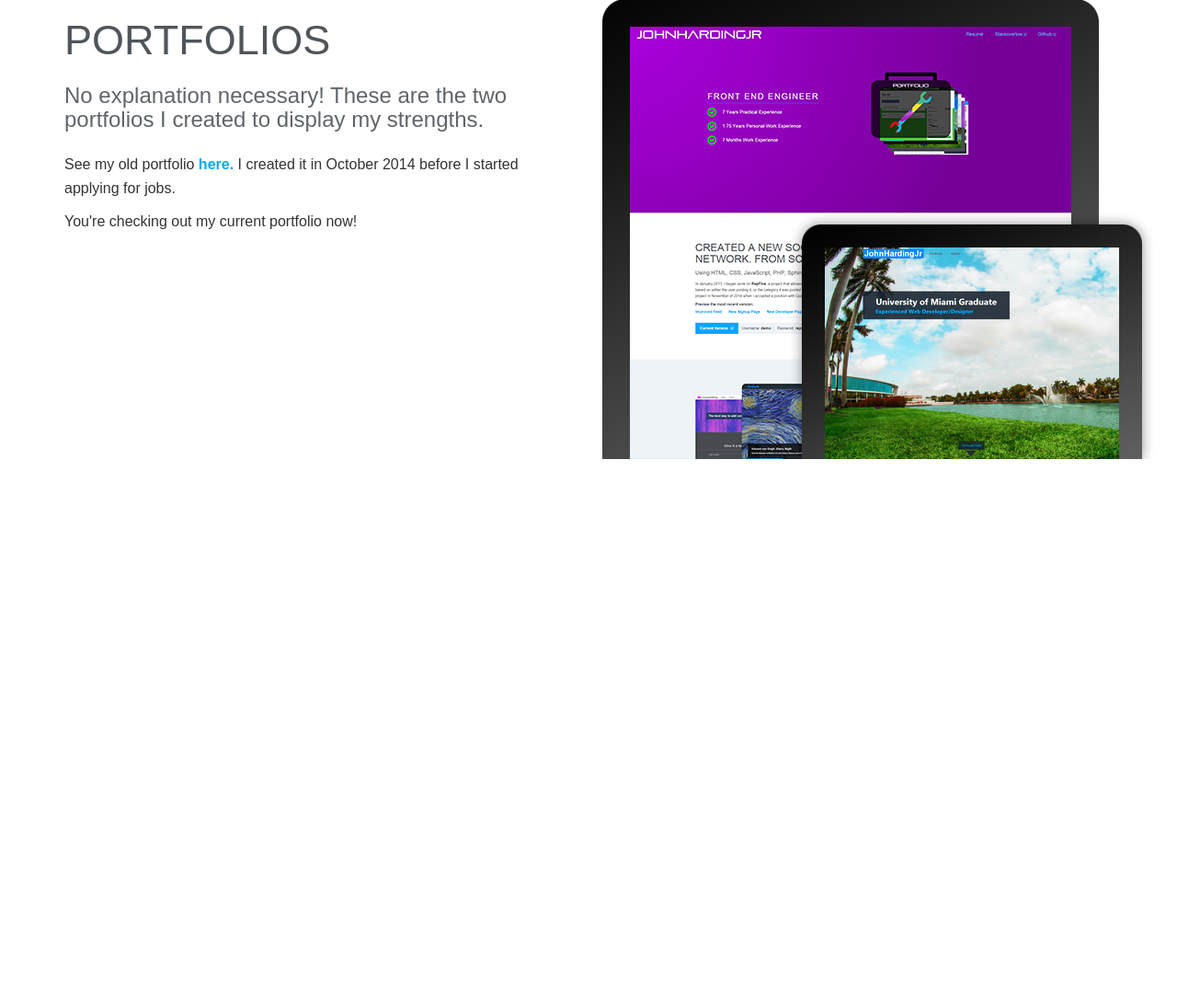
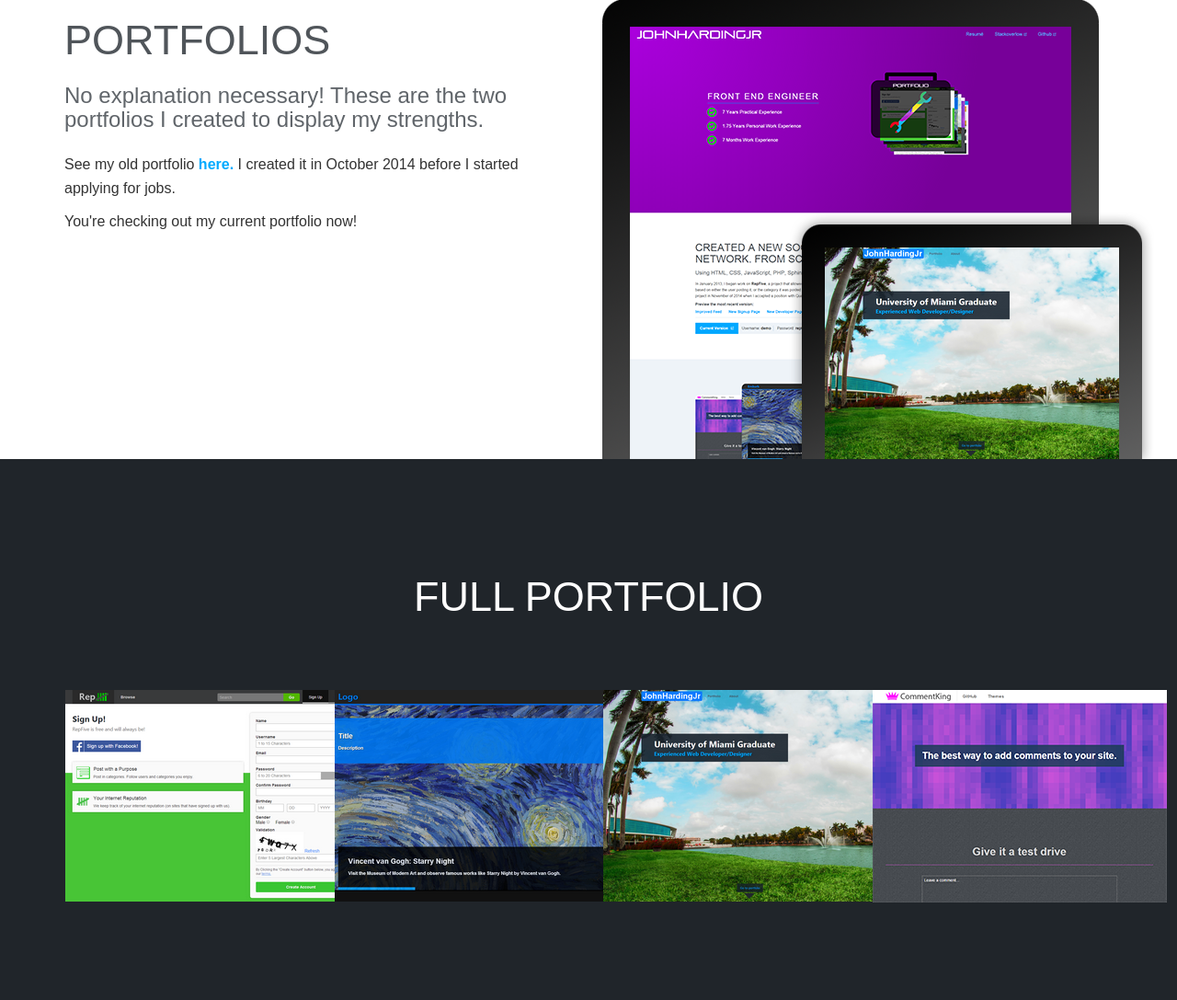
Before and after one commit to john-harding/portfolio, a PHP site: page / in a window 1280 px wide. Shown: the part 2295-3382 px from the top of the page at 92% size. Before the commit the page ends 2794 px from the top, so only its background shows below. Run offline with PHP 8.4, Linux system fonts and the light colour scheme; some libraries are stand-ins or nearby versions.

Commit message:
added new section, changed styles and more

```diff
--- a/css/style.css
+++ b/css/style.css
@@ -132,6 +132,54 @@ body .jh-section#section-0 .container p:hover .r5-login-info {
 body .jh-section#section-0 .container p:hover .r5-login-info span:first-child {
   border-color: #C0D0E0;
 }
+body .jh-section#section-3 {
+  background: #20252A;
+  color: #FFF;
+}
+body .jh-section#section-3 h1 {
+  margin-bottom: 75px;
+  color: #FFF;
+  text-align: center;
+}
+body .jh-section#section-3 div.container div.row div a.outer-portfolio-image {
+  position: relative;
+  display: block;
+  padding: 0;
+  border: 1px transparent solid;
+  transition: all .3s;
+}
+body .jh-section#section-3 div.container div.row div a.outer-portfolio-image > span {
+  position: absolute;
+  display: block;
+  top: 0;
+  left: 0;
+  width: 100%;
+  color: #0AF;
+  background: transparent;
+  font-size: 20px;
+  text-align: center;
+  text-transform: uppercase;
+  letter-spacing: 2px;
+  opacity: 0;
+  filter: alpha(opacity=0);
+  z-index: 0;
+  transition: all .3s;
+}
+body .jh-section#section-3 div.container div.row div a.outer-portfolio-image img {
+  position: relative;
+  margin: 0 auto;
+  transition: all .3s;
+  z-index: 1;
+}
+body .jh-section#section-3 div.container div.row div a.outer-portfolio-image:hover > span {
+  opacity: 1;
+  filter: alpha(opacity=100);
+}
+body .jh-section#section-3 div.container div.row div a.outer-portfolio-image:hover img {
+  margin-top: 35px;
+  opacity: 0.6;
+  filter: alpha(opacity=60);
+}
 body .jh-section a {
   color: #0AF;
   font-weight: 600;
--- a/index.php
+++ b/index.php
@@ -13,6 +13,7 @@
 
 <!-- Font Awesome -->
 <link rel="stylesheet" href="//maxcdn.bootstrapcdn.com/font-awesome/4.3.0/css/font-awesome.min.css">
+<link rel="icon" href="images/icon_small.ico">
 
  <!-- HTML5 Shim and Respond.js -->
   <!--[if lt IE 9]>
@@ -123,6 +124,41 @@
 		</div>
 	</div>
 </section>
+<section class="jh-section section-extra-padding" id="section-3">
+	<div class="container" id="section-3-show">
+		<div class="row">
+			<div class="col-lg-12">
+			<h1>Full Portfolio</h1>
+			</div>
+		</div>
+		<div class="row">
+			<div class="col-lg-3">
+				<a class="outer-portfolio-image" href="">
+					<span>RepFive</span>
+					<img src="images/highlight-screenshots/repfive.png" alt="Repfive Preview">
+				</a>
+			</div>
+			<div class="col-lg-3">
+				<a class="outer-portfolio-image" href="">
+					<span>Project 3</span>
+					<img src="images/highlight-screenshots/project3.png" alt="Project3 Preview">
+				</a>
+			</div>
+			<div class="col-lg-3">
+				<a class="outer-portfolio-image" href="">
+					<span>Old Portfolio</span>
+					<img src="images/highlight-screenshots/portfolio.png" alt="Old Portfolio Preview">
+				</a>
+			</div>
+			<div class="col-lg-3">
+				<a class="outer-portfolio-image" href="">
+					<span>CommentKing</span>
+					<img src="images/highlight-screenshots/ck_comment.png" alt="Ck Comments Preview">
+				</a>
+			</div>
+		</div>
+	</div>
+</section>
 <script type="text/javascript" src="js/scripts.js"></script>
 </body>
 </html>
--- a/less/style.less
+++ b/less/style.less
@@ -150,6 +150,63 @@ body {
 				}
 			}
 		}
+		&#section-3 {
+			background:#20252A;
+			color:#FFF;
+			h1 {
+				margin-bottom:75px;
+				color:#FFF;
+				text-align:center;
+			}
+			div.container {
+				div.row {
+					div {
+						a.outer-portfolio-image {
+							position:relative;
+							display:block;
+							padding:0;
+							border:1px transparent solid;
+							transition:all .3s;
+							> span {
+								position:absolute;
+								display:block;
+								top:0;
+								left:0;
+								width:100%;
+								color:#0AF;
+								background:transparent;
+								font-size:20px;
+								text-align:center;
+								text-transform:uppercase;
+								letter-spacing:2px;
+								opacity:0;
+								filter:alpha(opacity=0);
+								z-index:0;
+								transition:all .3s;
+							}
+							img {
+								position:relative;
+								margin:0 auto;
+								//max-width:290px;
+								transition:all .3s;
+								z-index:1;
+							}
+							&:hover {
+								> span {
+									opacity:1;
+									filter:alpha(opacity=100);
+								}
+								img {
+									margin-top:35px;
+									opacity:0.6;
+									filter:alpha(opacity=60);
+								}
+							}
+						}
+					}
+				}
+			}
+		}
 		a {
 			color:#0AF;
 			font-weight:600;
```
Also changed, not shown: images/highlight-screenshots/icon.png (added), images/highlight-screenshots/icon_small.png (added), images/icon_small.ico (added), 2 other files.
